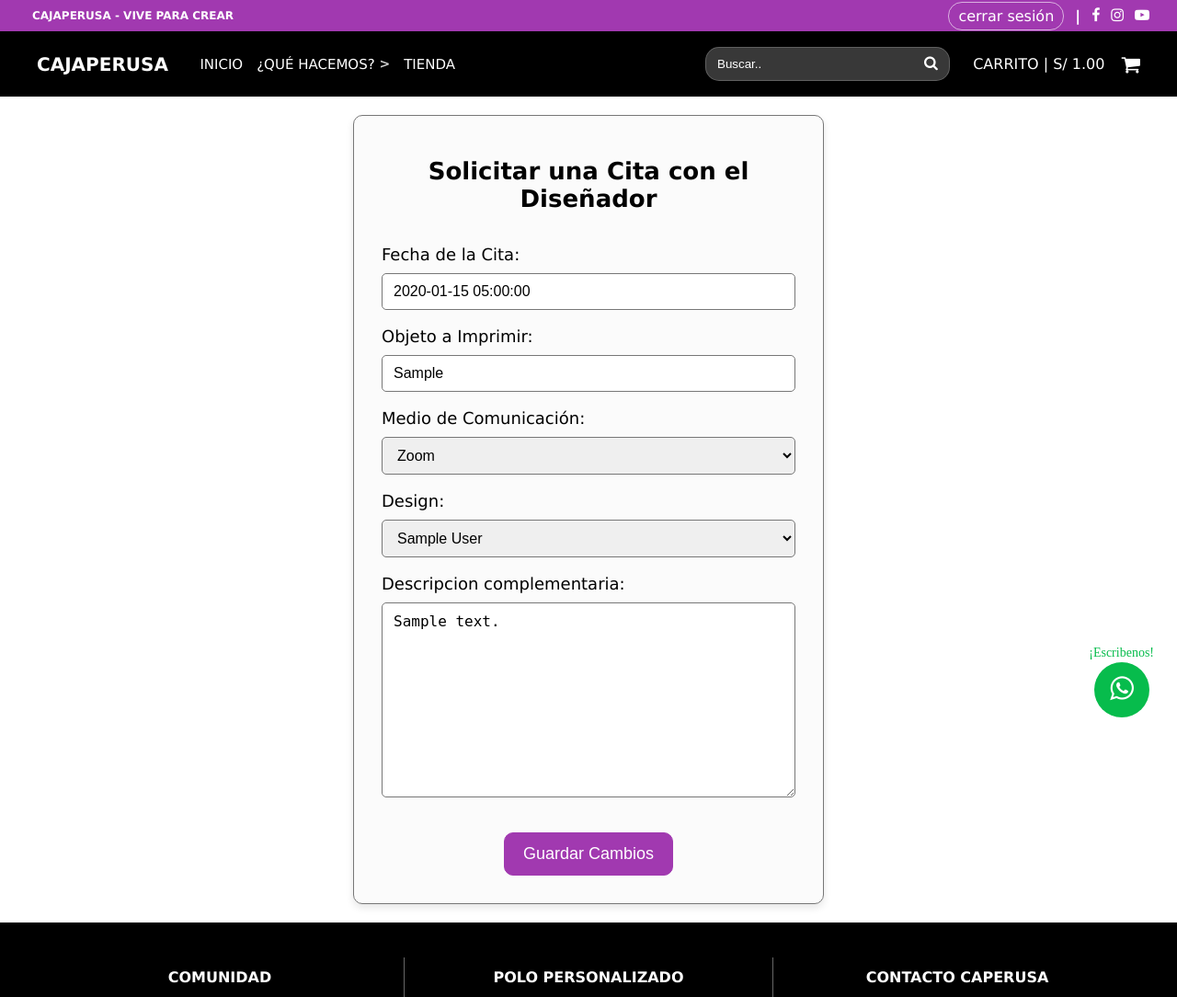
After one commit to bryancitu/cajaperusa, a Django app: a page that uses templates/base.html in a window 1280 px wide. The commit adds this page. Shown: the top 1084 px of the page at 92% size. Run offline with Django 3.2, Linux system fonts and the light colour scheme; a user stored in the database is signed in; tables that the repository leaves empty hold one stand-in row (values such as "Sample post"); some libraries are stand-ins or nearby versions.

Commit message:
update of order ready

```diff
--- a/producto/urls.py
+++ b/producto/urls.py
@@ -14,4 +14,9 @@ urlpatterns = [
     path('solicitud-de-diseño-mas-impresión-papel', SolicitudDesignImpresionPapelView.as_view(), name="solicitud_de_diseño_mas_impresión_papel"),
     path('solicitud-de-diseño-mas-impresión-objeto', SolicitudDesignImpresionObjetoView.as_view(), name="solicitud_de_diseño_mas_impresión_objeto"),
     path('solicitud-de-impresión-objeto', SolicitudImpresionObjetoView.as_view(), name="solicitud_de_impresión_objeto"),
+    # paginas de editar solicitudes
+    path('editar-solicitud-de-diseño-personalizado/<pk>', EditarSolicitudCualquierTipoDisenoView.as_view(), name="editar_solicitud_cualquier_tipo_diseno"),
+    path('editar-solicitud-de-diseño-mas-impresión-papel/<pk>', EditarSolicitudDesignImpresionPapelView.as_view(), name="editar_solicitud_de_diseño_mas_impresión_papel"),
+    path('editar-solicitud-de-diseño-mas-impresión-objeto/<pk>', EditarSolicitudDesignImpresionObjetoView.as_view(), name="editar_solicitud_de_diseño_mas_impresión_objeto"),
+    path('editar-solicitud-de-impresión-objeto/<pk>', EditarSolicitudImpresionObjetoView.as_view(), name="editar_solicitud_de_impresión_objeto"),
 ]
--- a/producto/views.py
+++ b/producto/views.py
@@ -1,8 +1,9 @@
 from django.shortcuts import render
-from django.views.generic import TemplateView
+from django.views.generic import TemplateView, UpdateView
 from django.contrib.auth.mixins import LoginRequiredMixin
 from django.views.generic.edit import FormView
 from django.shortcuts import redirect
+from django.urls import reverse_lazy
 from django.conf import settings
 from django.contrib import messages
 from django.utils import timezone
@@ -60,19 +61,19 @@ class HistorialPagosVIew(LoginRequiredMixin,TemplateView):
         monto_po = 0
 
         for solicitud in SolicitudDiseno.objects.filter(usuario = user):
-            if solicitud.precio:
+            if solicitud.precio and not solicitud.pagado:
                 monto_cd += solicitud.precio
 
         for solicitud in SolicitudDesignImpresionPapel.objects.filter(usuario = user):
-            if solicitud.precio:
+            if solicitud.precio and not solicitud.pagado:
                 monto_dp += solicitud.precio
 
         for solicitud in SolicitudDesignImpresionObjeto.objects.filter(usuario = user):
-            if solicitud.precio:
+            if solicitud.precio and not solicitud.pagado:
                 monto_do += solicitud.precio
 
         for solicitud in SolicitudImpresionObjeto.objects.filter(usuario = user):
-            if solicitud.precio:
+            if solicitud.precio and not solicitud.pagado:
                 monto_po += solicitud.precio
 
 
@@ -186,3 +187,28 @@ class SolicitudImpresionObjetoView(TemplateView):
         context['form'] = form
         messages.error(request, 'Completar el formulario correctamente!')
         return self.render_to_response(context)
+
+# Editar las 4 tipos de solicitudes
+class EditarSolicitudCualquierTipoDisenoView(LoginRequiredMixin,UpdateView):
+    template_name = "producto/editar_solicitud_cualquier_tipo_diseno.html"
+    model = SolicitudDiseno
+    fields = ('fecha_cita','formato_img','medio_comunicacion','design','descripcion_complementaria')
+    success_url = reverse_lazy('historial_pagos')
+
+class EditarSolicitudDesignImpresionPapelView(LoginRequiredMixin,UpdateView):
+    template_name = "producto/editar_solicitud_cualquier_tipo_diseno.html"
+    model = SolicitudDesignImpresionPapel
+    fields = ('fecha_cita','size','type_print','type_paper','medio_comunicacion','design','descripcion_complementaria')
+    success_url = reverse_lazy('historial_pagos')
+
+class EditarSolicitudDesignImpresionObjetoView(LoginRequiredMixin,UpdateView):
+    template_name = "producto/editar_solicitud_cualquier_tipo_diseno.html"
+    model = SolicitudDesignImpresionObjeto
+    fields = ('fecha_cita','object_print','medio_comunicacion','design','descripcion_complementaria')
+    success_url = reverse_lazy('historial_pagos')
+
+class EditarSolicitudImpresionObjetoView(LoginRequiredMixin,UpdateView):
+    template_name = "producto/editar_solicitud_cualquier_tipo_diseno.html"
+    model = SolicitudImpresionObjeto
+    fields = ('fecha_cita','object_print','medio_comunicacion','design','descripcion_complementaria')
+    success_url = reverse_lazy('historial_pagos')
--- a/templates/base.html
+++ b/templates/base.html
@@ -205,8 +205,12 @@
 <!-- Header Negro Mobile -->
 <header class="header-mobile" id="myHeader">
     <span class="btn-sidebar" id="btn_sidebar"> &#9776;</span>
-    <h3><b>CAJAPERUSA</b></h3>
-    <span class="btn-sidebar fa fa-shopping-cart"></span>
+    <h3><a href="{% url 'home' %}" style="color: #fff;"><b>CAJAPERUSA</b></a></h3>
+    {% if user.username %}
+        <a href="{% url 'historial_pagos' %}" class="btn-sidebar"><span class="fa fa-shopping-cart"></span></a>
+    {% else %}
+        <a href="{% url 'login' %}" class="btn-sidebar"><span class="fa fa-shopping-cart"></span></a>
+    {% endif %}
 </header>
 
 <nav class="sidebar contenedor-sidebar-cajaperusa"  id="contenedor_sidebar">
@@ -235,7 +239,7 @@
 <header class="header-desktop">
     <div class="contenedor-header">
         <div class="header-left">
-            <h3><b>CAJAPERUSA</b></h3>
+            <h3><a href="{% url 'home' %}" style="color: #fff;"><b>CAJAPERUSA</b></a></h3>
             <nav class="opciones-navbar-desktop">
                 <a href="{% url 'home' %}" class="cajaperusa"> INICIO</a>
                 <div class="contenedor-quehacemos-opciones">
@@ -247,7 +251,7 @@
                         <a href="{% url 'impresion_objeto' %}"><span> Impresión de diseños en objetos</span></a>
                     </div>
                 </div>
-                <a href="{% url 'personalizar_producto' %}" class="cajaperusa"> TIENDA</a>
+                <a href="" class="cajaperusa"> TIENDA</a>
 
             </nav>
         </div>
@@ -257,7 +261,11 @@
                 <i class="fa fa-search" aria-hidden="true"></i>
             </div>
             <span> CARRITO | {% if user.monto_pagar %}S/ {{user.monto_pagar}}{% else %}S/ 0.00{% endif %}</span>
-            <a href="{% url 'historial_pagos' %}" class="btn-sidebar"><span class="fa fa-shopping-cart"></span></a>
+            {% if user.username %}
+                <a href="{% url 'historial_pagos' %}" class="btn-sidebar"><span class="fa fa-shopping-cart"></span></a>
+            {% else %}
+                <a href="{% url 'login' %}" class="btn-sidebar"><span class="fa fa-shopping-cart"></span></a>
+            {% endif %}
         </div>
     </div>
 </header>
--- a/templates/home/index.html
+++ b/templates/home/index.html
@@ -81,7 +81,7 @@ h1,h2{color: #fff;}
 <div class="contenedor-banner">
     <img src="https://ox.pe/wp-content/uploads/2020/10/Banner-Poleras-Inicio.jpg" alt="" class="banner">
     <div class="contenido-banner">
-        <h1 class="title-contenido">POLERAS PERSONALIZADAS</h1>
+        <h1 class="title-contenido">DISEÑOS PERSONALIZADAS</h1>
         <h2 class="subtitle-contenido desktop">SERIGRAFIA DIGITAL</h2>
         <span class="desktop" >Pide tu polera hoy</span>
         <div class="contenedor-btn-banner desktop">
@@ -101,7 +101,7 @@ h1,h2{color: #fff;}
             <div class="contenedor-image-producto cinp1">
                 <img class="image-nuestro-producto" src="https://ox.pe/wp-content/uploads/2018/11/Polo-personalizado-Negro-600x600.jpg" alt="">
                 <div class="descripcion-img-nuestro-producto dinp1">
-                    <div class="titulo-im-nuestro-producto">POLOS PERSONALIZADOS</div>
+                    <div class="titulo-im-nuestro-producto">DISEÑOS PERSONALIZADOS</div>
                     <div class="subtitulo-im-nuestro-producto">8 PRODUCTOS</div>
                 </div>
             </div>
--- /dev/null
+++ b/templates/producto/editar_solicitud_cualquier_tipo_diseno.html
@@ -0,0 +1,59 @@
+{% extends "base.html" %}
+{% load static %}
+
+{% block title %}
+    Poleras Personalizados
+{% endblock title %}
+
+
+{% block css %}
+<!-- XDSoft DateTimePicker -->
+<link rel="stylesheet" href="https://cdnjs.cloudflare.com/ajax/libs/jquery-datetimepicker/2.5.20/jquery.datetimepicker.min.css" integrity="sha256-DOS9W6NR+NFe1fUhEE0PGKY/fubbUCnOfTje2JMDw3Y=" crossorigin="anonymous" />
+<style>
+.contendor-sesiones{width: 80%;max-width: 45rem;margin: auto;border: .1rem solid #777;border-radius: 1rem;padding: 1.5rem;margin-top: 2rem;
+            background-color: rgba(119, 119, 119, 0.03);box-shadow: 0 4px 8px 0 rgba(0,0,0,0.1);overflow: hidden;font-size: 1.8rem;}
+.contendor-sesiones form p{display: flex;flex-direction: column;}
+form input[type="text"], form textarea, form select{border: .1rem solid #777; border-radius: .5rem;padding: 1rem 1.2rem;margin-top: 1rem;font-size: 1.6rem;}
+form button{background-color: #a139b0;color: #fff;border: .1rem solid #a139b0;border-radius: 1rem;padding: 1.2rem 2rem;font-size: 1.5rem;margin-top: 2rem;margin-bottom: 2rem;}
+form{text-align: center;}
+form label{text-align: left;}
+ul{text-align: left;}
+@media only screen and (min-width: 900px) {
+    .contendor-sesiones{padding: 3rem;}
+    form input[type="text"], form input[type="password"]{font-size: 1.6rem;}
+    form button{font-size: 1.8rem;margin-bottom: 0rem;}
+    form label{text-align: left;font-size: 1.8rem;}
+}
+</style>
+{% endblock css %}
+
+
+{% block javascript %}
+<script src="https://code.jquery.com/jquery-3.3.1.slim.min.js" integrity="sha384-q8i/X+965DzO0rT7abK41JStQIAqVgRVzpbzo5smXKp4YfRvH+8abtTE1Pi6jizo" crossorigin="anonymous"></script>
+<script src="https://cdnjs.cloudflare.com/ajax/libs/jquery-datetimepicker/2.5.20/jquery.datetimepicker.full.min.js" integrity="sha256-FEqEelWI3WouFOo2VWP/uJfs1y8KJ++FLh2Lbqc8SJk=" crossorigin="anonymous"></script>
+{% endblock javascript %}
+
+
+{% block content %}
+<main>
+
+
+<div class="contendor-sesiones">
+    <h1>Solicitar una Cita con el Diseñador</h1>
+    <form action="" method="post">
+        {% csrf_token %}
+        {{form.as_p}}
+        <button type="submit">Guardar Cambios</button>
+    </form>
+</div>
+
+<!-- <input id="datetimepicker" type="text"> -->
+
+<script>
+    $(function () {
+    $("#id_fecha_cita").datetimepicker();
+    });
+</script>
+
+</main>
+{% endblock content %}
```
Also changed, not shown: templates/producto/historial_pagos.html (+66 -10 lines).
